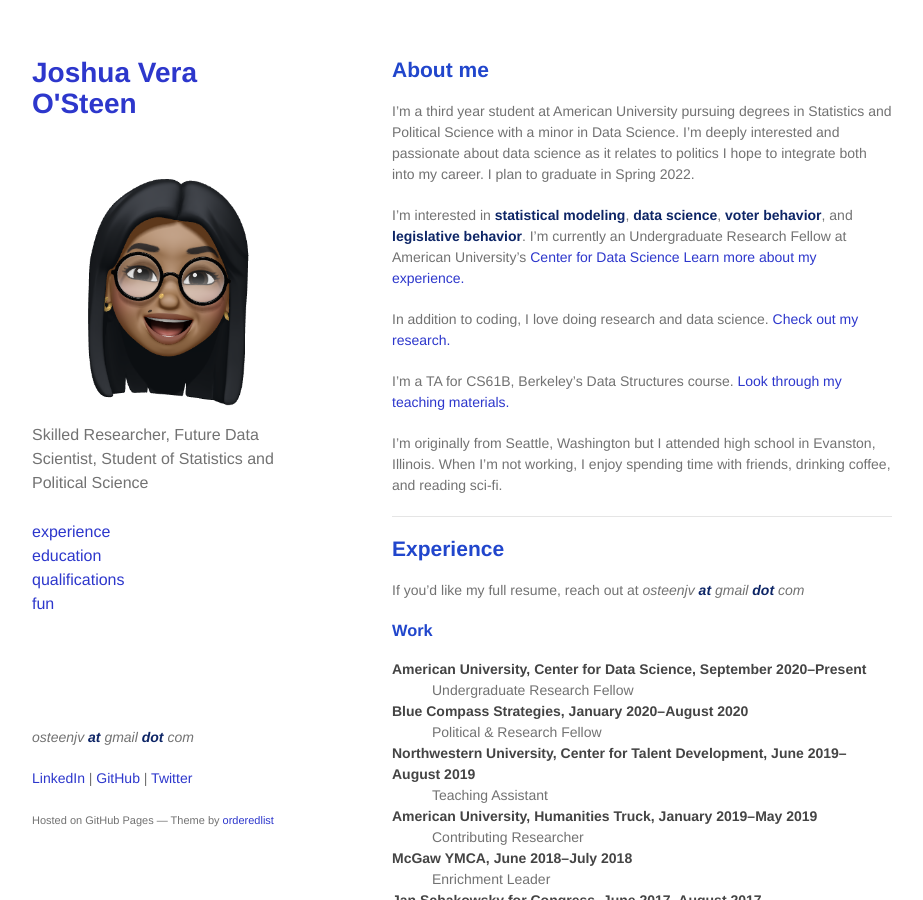
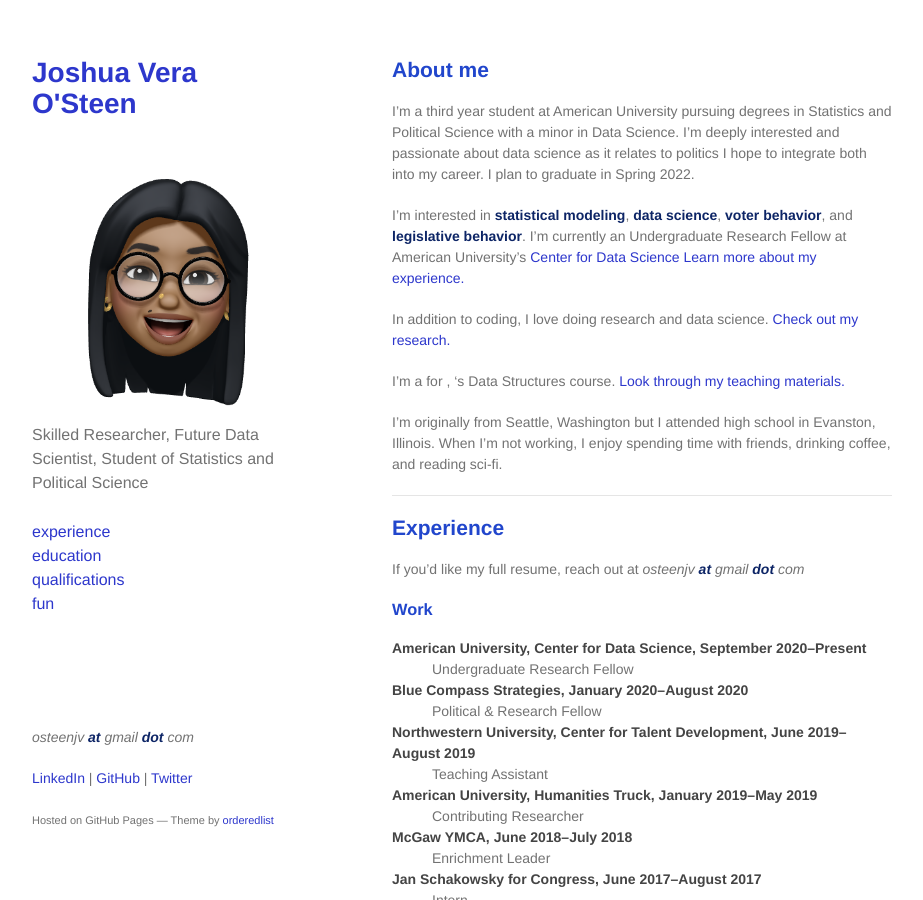
Before and after one commit to JVOsteen/JVOsteen.github.io, a Jekyll site: the page built from index.md, in a window 1280 px wide and 900 px high. Shown: the whole window, without its empty margins (178-1101 px from the left). Built offline with Jekyll 4.4.1, drawn with Linux system fonts in a browser that asks for light colours; our own code applies the rules of GitHub Pages for plain Markdown files.

Commit message:
Update index.md

```diff
--- a/index.md
+++ b/index.md
@@ -8,7 +8,7 @@
 
 In addition to coding, I love doing research and data science. [Check out my research.](./#research)
 
-I'm a TA for CS61B, Berkeley's Data Structures course. [Look through my teaching materials.](./#teaching)
+I'm a  for , 's Data Structures course. [Look through my teaching materials.](./#teaching)
 
 I'm originally from Seattle, Washington but I attended high school in Evanston, Illinois. When I'm not working, I enjoy spending time with friends, drinking coffee, and reading sci-fi.
 
```
